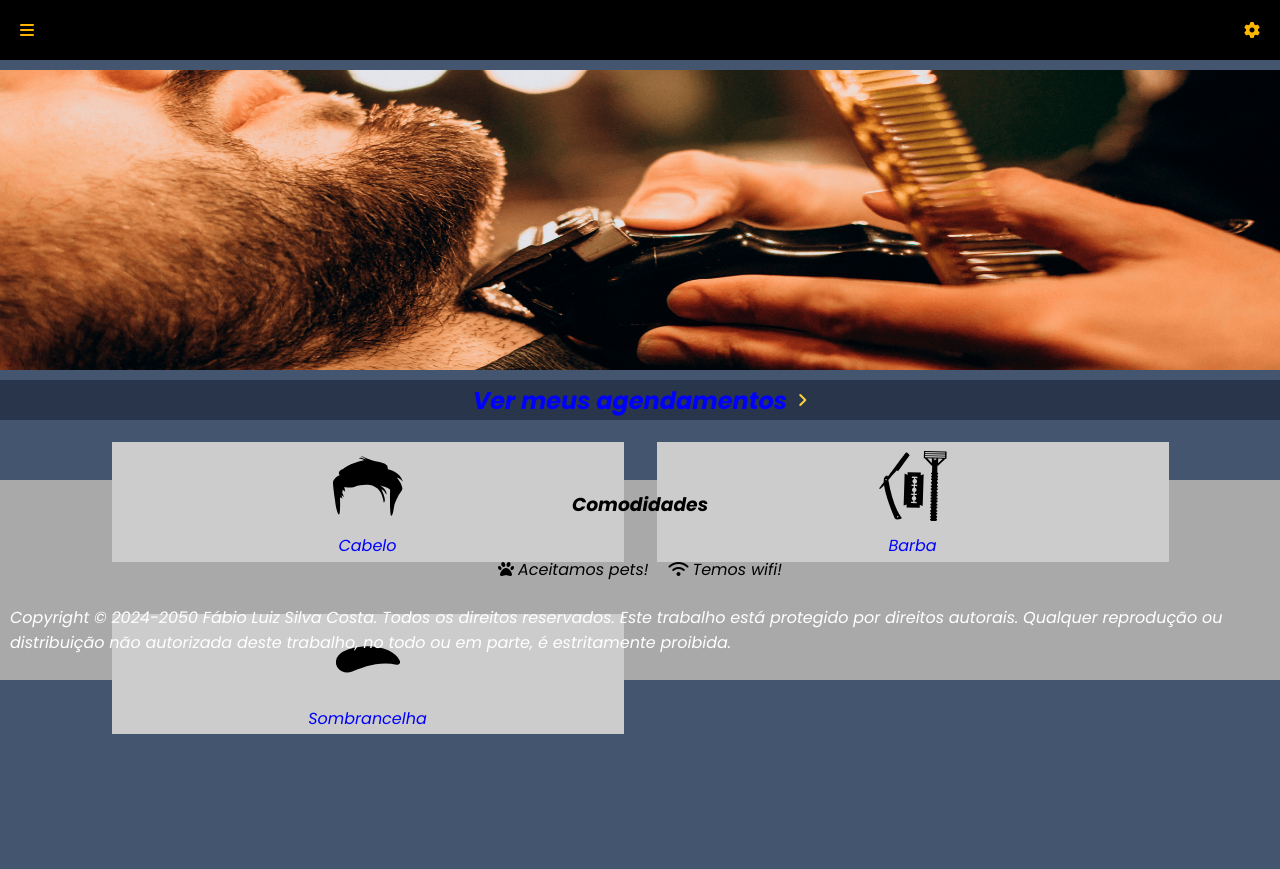
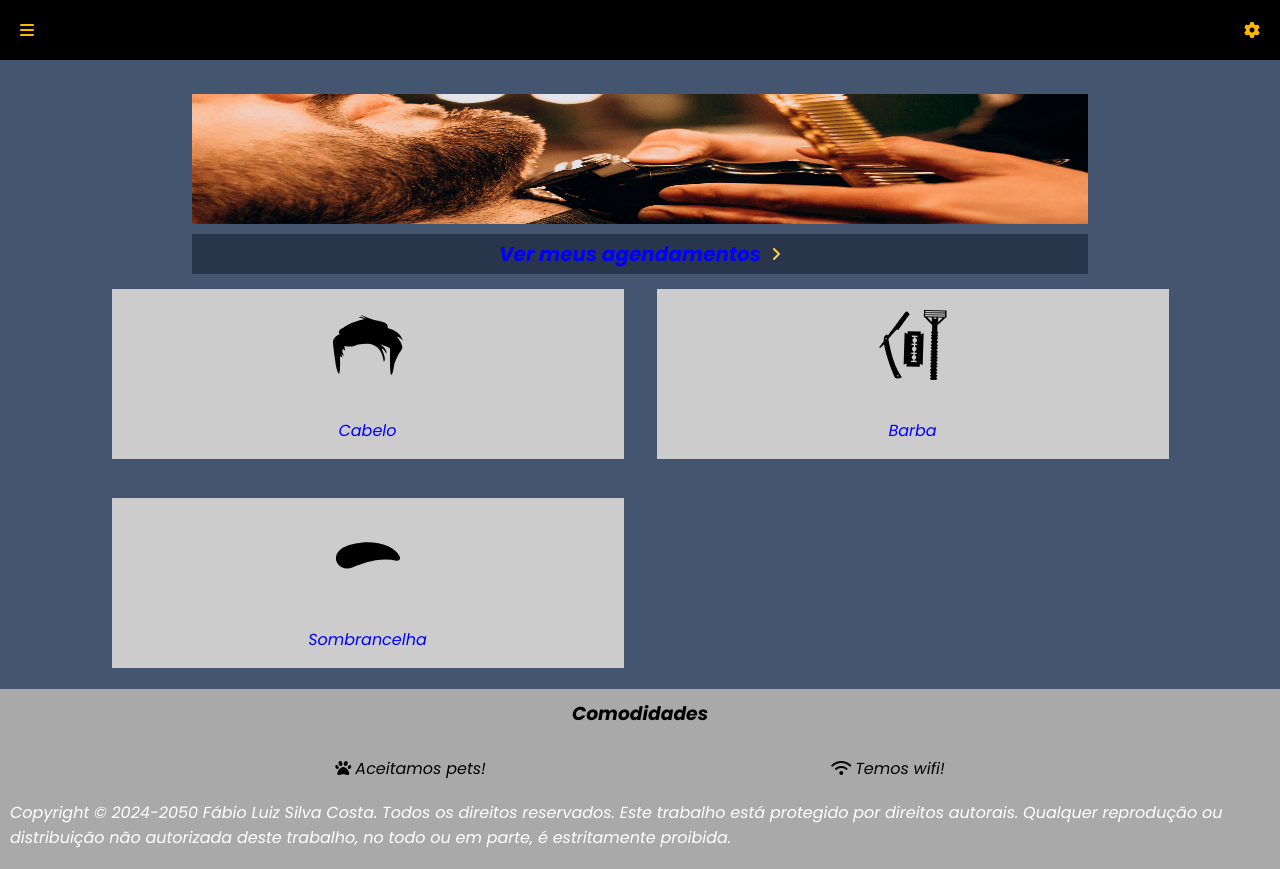
Before and after one commit to Fabio42-sys/ecomerce-haircut, a plain HTML site: page index.html in a window 1280 px wide. Before the commit the page ends 800 px from the top, so only its background shows below. Drawn offline with Linux system fonts and the light colour scheme.

Commit message:
style: criando a responsividade na viewport de 768px

```diff
--- a/style.css
+++ b/style.css
@@ -106,7 +106,7 @@ body {
 
 .items-content a::after {
     text-decoration: none;
-    color:  #800080;
+    color: #800080;
 }
 
 .troca-invisivel {
@@ -277,28 +277,38 @@ body {
     color: #fff;
 }
 
-@media (max-width: 320px) {
+@media (min-width: 320px) {
     .menu-lateral {
         width: 50%;
     }
+
     .items-menu {
         width: 100%;
     }
+
     .logo {
         width: 70%;
         height: 100px;
         margin-left: 25px;
     }
+
     .items-content {
         margin-left: 14px;
     }
+
     .imgs {
         width: 70%;
         height: 130px;
     }
+
+    .agendamento {
+        width: 70%;
+    }
+
     .agendamento h2 {
-        font-size: 20px;
+        font-size: 14px;
     }
+
     .footer-content {
         width: 100%;
         height: 294px;
@@ -310,29 +320,39 @@ body {
     }
 }
 
-@media (max-width: 375px) {
+@media (min-width: 375px) {
     .menu-lateral {
         width: 50%;
         height: 400px;
     }
+
     .items-menu {
         width: 100%;
     }
+
     .logo {
         width: 70%;
         height: 100px;
         margin-left: 28px;
     }
+
     .items-content {
         margin-left: 28px;
     }
+
     .imgs {
         width: 70%;
         height: 130px;
     }
+
+    .agendamento {
+        width: 70%;
+    }
+
     .agendamento h2 {
-        font-size: 20px;
+        font-size: 16px;
     }
+
     .footer-content {
         width: 100%;
         height: 294px;
@@ -343,3 +363,115 @@ body {
         padding: 10px;
     }
 }
+
+@media (min-width: 425px) {
+    .menu-lateral {
+        width: 50%;
+        height: 400px;
+    }
+
+    .items-menu {
+        width: 100%;
+    }
+
+    .logo {
+        width: 70%;
+        height: 100px;
+        margin-left: 32px;
+    }
+
+    .items-content {
+        width: 70%;
+        margin-left: 32px;
+    }
+
+    .imgs {
+        width: 70%;
+        height: 130px;
+    }
+
+    .agendamento {
+        width: 70%;
+    }
+
+    .agendamento h2 {
+        font-size: 18px;
+    }
+
+    .footer-content {
+        width: 100%;
+        height: 294px;
+        display: flex;
+        margin-top: 120px;
+        justify-content: center;
+        background-color: darkgray;
+        padding: 10px;
+    }
+}
+
+@media (min-width: 768px) {
+    .menu-lateral {
+        width: 50%;
+        height: 400px;
+    }
+
+    .items-menu {
+        width: 100%;
+    }
+
+    .logo {
+        width: 70%;
+        height: 100px;
+        margin-left: 32px;
+    }
+
+    .items-content {
+        width: 70%;
+        margin-left: 32px;
+    }
+
+    .main-content {
+        width: 100%;
+        height: 585px;
+        margin-top: 34px;
+        margin-bottom: 10px;
+        display: flex;
+        justify-content: center;
+        flex-wrap: wrap;
+    }
+
+    .imgs {
+        width: 70%;
+        height: 130px;
+    }
+
+    .agendamento {
+        width: 70%;
+    }
+
+    .agendamento h2 {
+        font-size: 20px;
+    }
+
+    .container {
+        height: 385px;
+    }
+
+    .categorias {
+        height: 170px;
+    }
+
+    .footer-content {
+        width: 100%;
+        height: 180px;
+        display: flex;
+        margin-top: 0px;
+        justify-content: center;
+        background-color: darkgray;
+        padding: 10px;
+    }
+
+    .content {
+        justify-content: space-evenly;
+    }
+}
```
